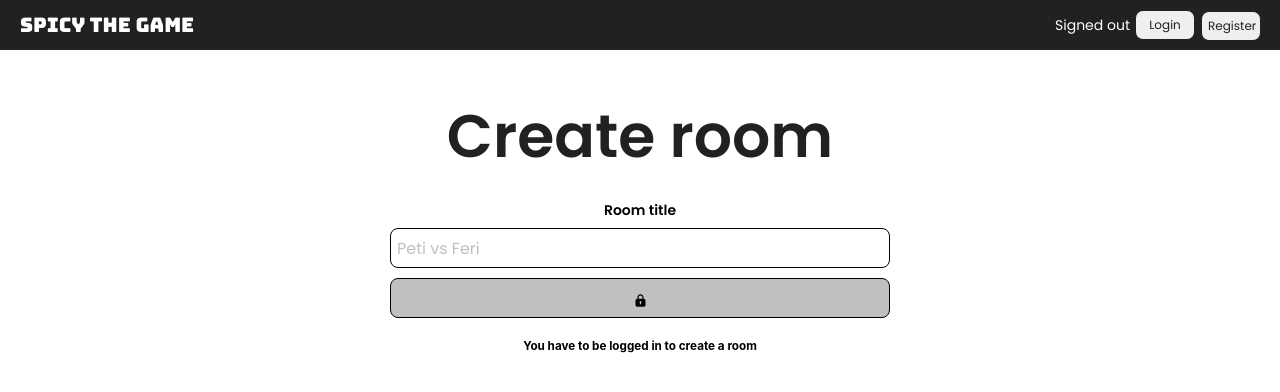
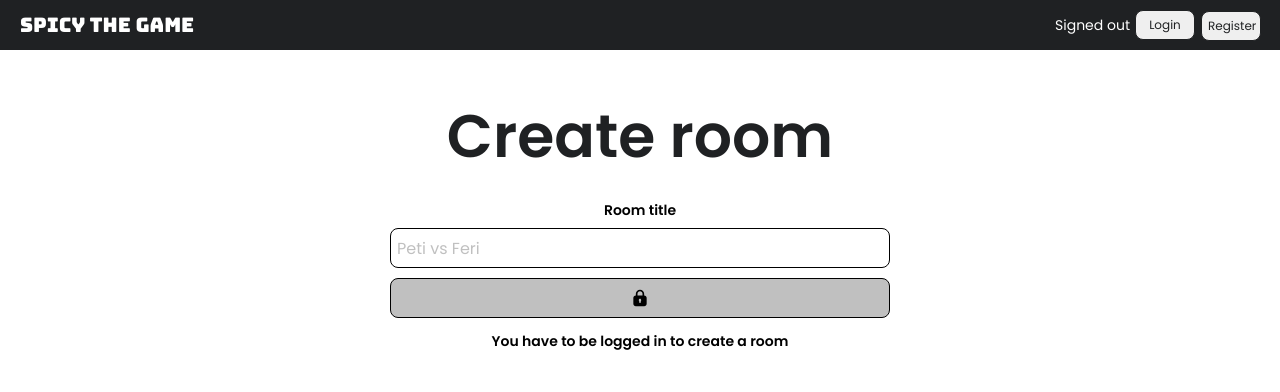
Before and after one commit to MilosAlex/spicy-the-game, a Next.js app: page /rooms/create in a window 1280 px wide. Shown: the top 392 px of the page. Built offline with nearby package versions, Linux system fonts and the light colour scheme; no server answers.

Commit message:
feat: created styling for create room page

```diff
--- a/pages/rooms/create.tsx
+++ b/pages/rooms/create.tsx
@@ -45,14 +45,14 @@ export default function CreateRoom(props: CreateRoomProps) {
   }, []); */
 
   return (
-    <main className="register">
-      <h1 className="register__title">Create room</h1>
-      <form className="register__form" onSubmit={(e) => handleSubmit(e)}>
-        <label className="register__label" htmlFor="roomTitle">
+    <main className="create-room">
+      <h1 className="create-room__title">Create room</h1>
+      <form className="create-room__form" onSubmit={(e) => handleSubmit(e)}>
+        <label className="create-room__label" htmlFor="roomTitle">
           Room title
         </label>
         <input
-          className="register__input"
+          className="create-room__input"
           id="roomTitle"
           type="text"
           value={roomTitle}
@@ -60,17 +60,17 @@ export default function CreateRoom(props: CreateRoomProps) {
           placeholder="Peti vs Feri"
         />
         {session ? (
-          <button className="register__button" type="submit">
+          <button className="create-room__button" type="submit">
             Create
           </button>
         ) : (
           <>
-            <button className="register__button" type="submit" disabled>
+            <button className="create-room__button create-room__button--disabled" type="submit" disabled>
               <div className="create-room__lock">
                 <Lock />
               </div>
             </button>
-            <h3 className="">
+            <h3 className="create-room__warning">
               You have to be logged in to create a room
             </h3>
           </>
--- a/styles/pages/_create-room.scss
+++ b/styles/pages/_create-room.scss
@@ -1,6 +1,79 @@
 .create-room {
+  display: flex;
+  flex-direction: column;
+  justify-content: center;
+  align-items: center;
+
+  &__title {
+    @include typo-poppins-60-semibold();
+    margin: 5rem 0 0 0;
+    text-align: center;
+  }
+
+  &__form {
+    display: flex;
+    flex-direction: column;
+    justify-content: center;
+    align-items: center;
+    gap: 1rem;
+    margin: 3rem 4rem 0 4rem;
+    width: calc(100% - 8rem);
+    max-width: 50rem;
+  }
+
+  &__input {
+    @include typo-poppins-16-regular($full-black);
+    width: 100%;
+    height: 4rem;
+    border-radius: 0.8rem;
+    border: 1px solid $full-black;
+    cursor: pointer;
+    padding: 0.2rem 0.6rem;
+    transition: all 0.2s ease-in-out;
+
+    &:hover {
+      box-shadow: 0.5rem 0.5rem rgb(192, 192, 192);
+    }
+
+    &::placeholder {
+      color: rgb(192, 192, 192);
+    }
+  }
+
+  &__label {
+    @include typo-poppins-14-semibold($full-black);
+    margin: unset;
+  }
+
+  &__button {
+    @include typo-poppins-16-semibold($full-black);
+    display: flex;
+    justify-content: center;
+    align-items: center;
+    width: 100%;
+    height: 4rem;
+    border-radius: 0.8rem;
+    border: 1px solid $full-black;
+    cursor: pointer;
+    background-color: rgb(192, 192, 192);
+    transition: all 0.2s ease-in-out;
+
+    &:hover {
+      box-shadow: 0.5rem 0.5rem $full-black;
+    }
+
+    &--disabled {
+      cursor: not-allowed;
+    }
+  }
+
   &__lock {
-    height: 1.5rem;
-    width: 1.5rem;
+    height: 2rem;
+    width: 2rem;
+  }
+
+  &__warning {
+    @include typo-poppins-14-semibold($full-black);
+    margin: 0.5rem 0 0 0;
   }
 }
```
